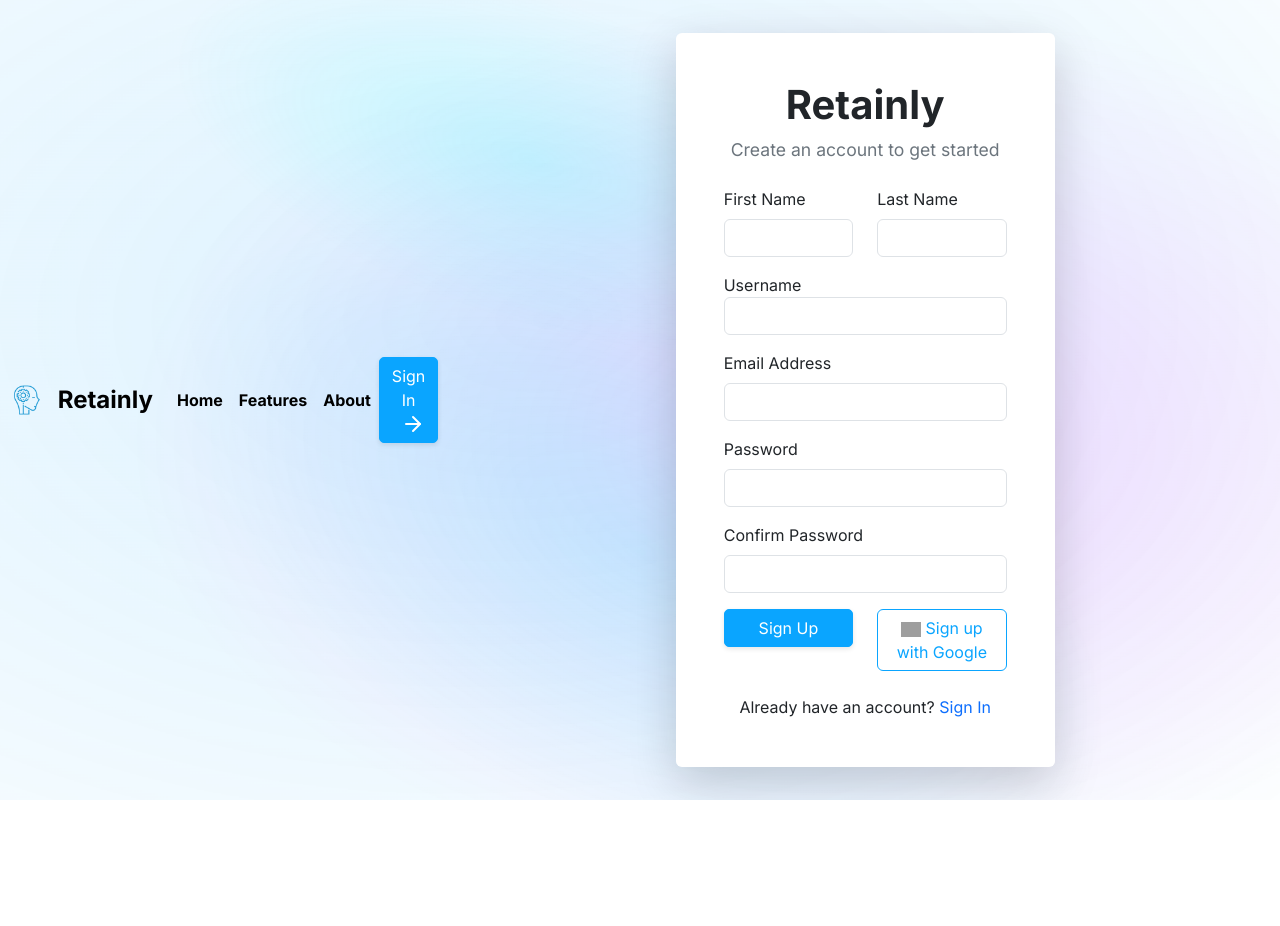
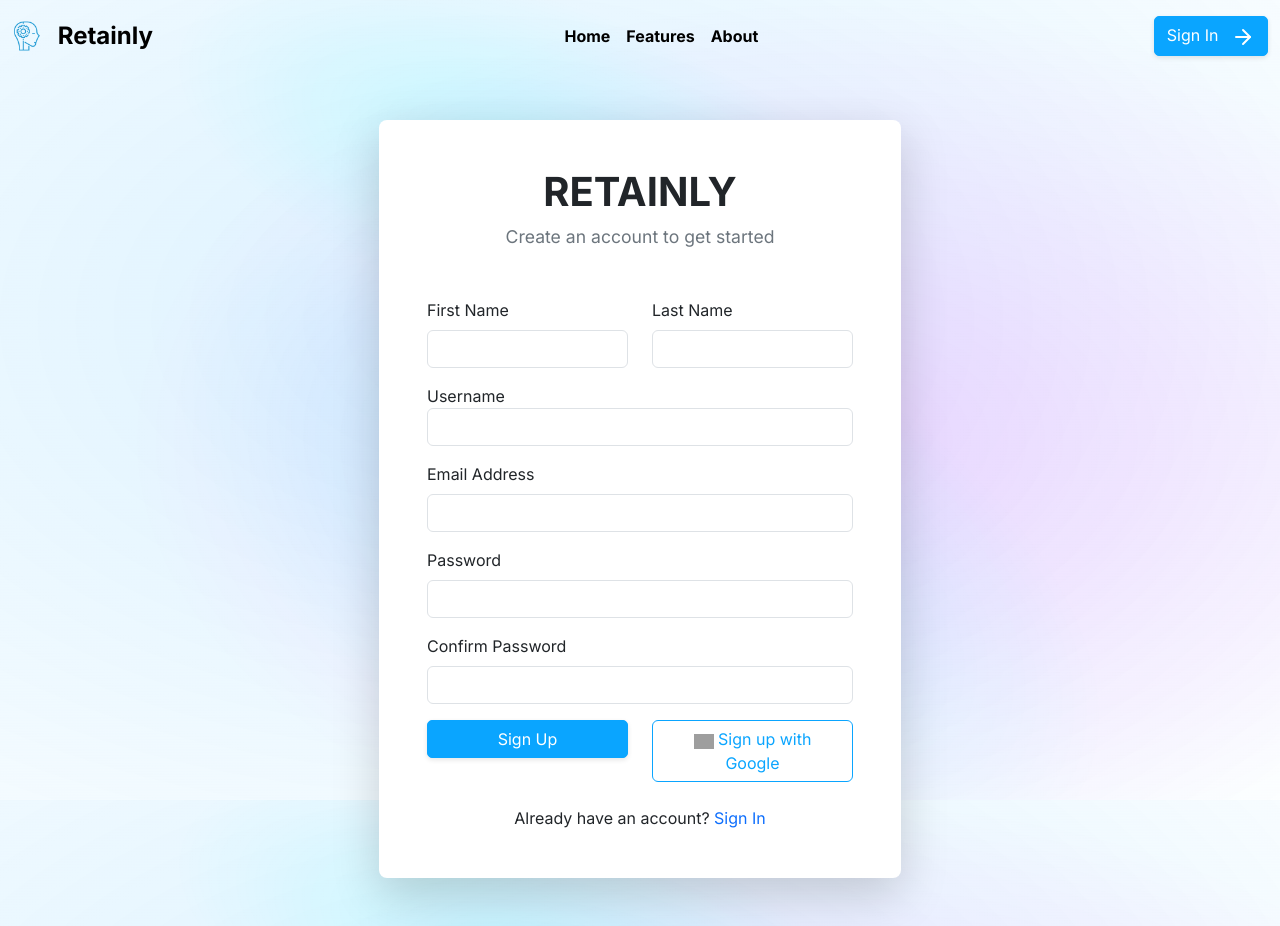
Before and after one commit to biindevs/Retainly-RDSS, a Django app: template myapp/app/templates/pages/sign-up.html in a window 1280 px wide. Before the commit the page ends 800 px from the top, so only its background shows below. Run offline with Django 3.2, Linux system fonts and the light colour scheme; the template is opened without the code that fills it, so the values that code supplies are empty; some libraries are stand-ins or nearby versions; grey boxes are pictures that could not be loaded.

Commit message:
made the form responsive

```diff
--- a/myapp/app/static/css/custom.css
+++ b/myapp/app/static/css/custom.css
@@ -257,3 +257,10 @@
     display: none;
   }
 }
+
+@media (max-width: 576px) {
+  .g-recaptcha {
+    transform: scale(0.77);
+    transform-origin: 0 0;
+  }
+}
--- a/myapp/app/templates/pages/sign-up.html
+++ b/myapp/app/templates/pages/sign-up.html
@@ -1,23 +1,19 @@
 {% extends 'base.html' %} {% block content %}
 
-<body class="signup d-flex align-items-center">
+<div class="row justify-content-center align-items-center h-100">
+  <div class="col-lg-6 my-auto">
+    <section class="py-5">
       <div class="container">
         <div class="row justify-content-center">
-      <div class="col-lg-6">
-        <div class="card shadow-lg border-0 rounded-lg">
+          <div class="col-lg-12">
+            <div class="card border-0 rounded-3 shadow-lg">
               <div class="card-body p-5">
-            <div class="text-center mb-4">
+                <div class="text-center mb-5">
                   <h1 class="login-heading">
-                <a
-                  href="{% url 'index' %}"
-                  class="text-reset text-decoration-none"
-                >
-                  Retainly
-                </a>
+                    <a href="{% url 'index' %}" class="text-reset text-decoration-none">RETAINLY</a>
                   </h1>
                   <p class="login-desc">Create an account to get started</p>
                 </div>
-
                 <form method="post">
                   {% csrf_token %}
                   <div class="row">
@@ -63,7 +59,9 @@
                   </div>
 
                   <div class="mb-3">
-                <label for="confirmPassword" class="form-label">Confirm Password</label>
+                    <label for="confirmPassword" class="form-label">
+                      Confirm Password
+                    </label>
                     <input type="password" class="form-control" id="confirmPassword" name="confirmPassword" required />
                     {% if error_messages and 'confirmPassword' in error_messages %}
                     <p class="text-danger">{{ error_messages.confirmPassword }}</p>
@@ -71,7 +69,10 @@
                   </div>
 
                   <div class="mb-3">
+
+                    <div class="col-12">
                       <div class="g-recaptcha" data-sitekey="{{ RECAPTCHA_PUBLIC_KEY }}"></div>
+                    </div>
                     {% if error_messages and 'recaptcha' in error_messages %}
                     <p class="text-danger">{{ error_messages.recaptcha }}</p>
                     {% endif %}
@@ -86,25 +87,25 @@
                       <button class="btn btn-outline-blue w-100">
                         <img
                           src="https://upload.wikimedia.org/wikipedia/commons/thumb/5/53/Google_%22G%22_Logo.svg/512px-Google_%22G%22_Logo.svg.png"
-                      width="20px"
-                    />
+                          width="20px" />
                         <span class="google-text">Sign up with Google</span>
                       </button>
                     </div>
                   </div>
                 </form>
-
                 <div class="mt-4 text-center">
+                  <p class="mb-0">
                     Already have an account?
-              <a href="{% url 'sign-in' %}" class="text-decoration-none">
-                Sign In
-              </a>
+                    <a href="{% url 'sign-in' %}" class="text-decoration-none">Sign In</a>
+                  </p>
                 </div>
               </div>
             </div>
           </div>
         </div>
       </div>
-</body>
+    </section>
+  </div>
+</div>
 
 {% endblock %}
```
Also changed, not shown: myapp/app/templates/pages/sign-in.html (+14 -27 lines). Lines whose indentation alone changed are shown as unchanged.
